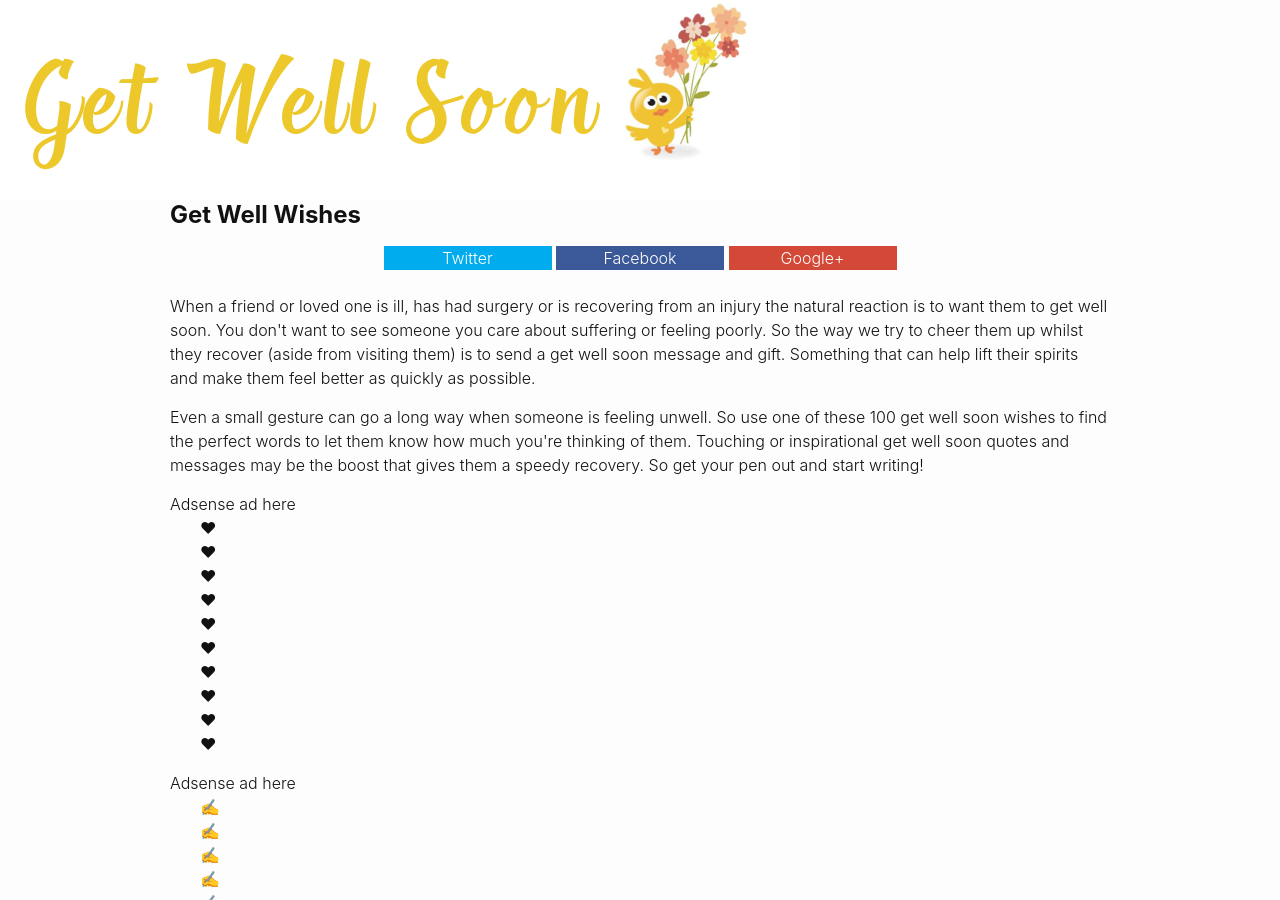
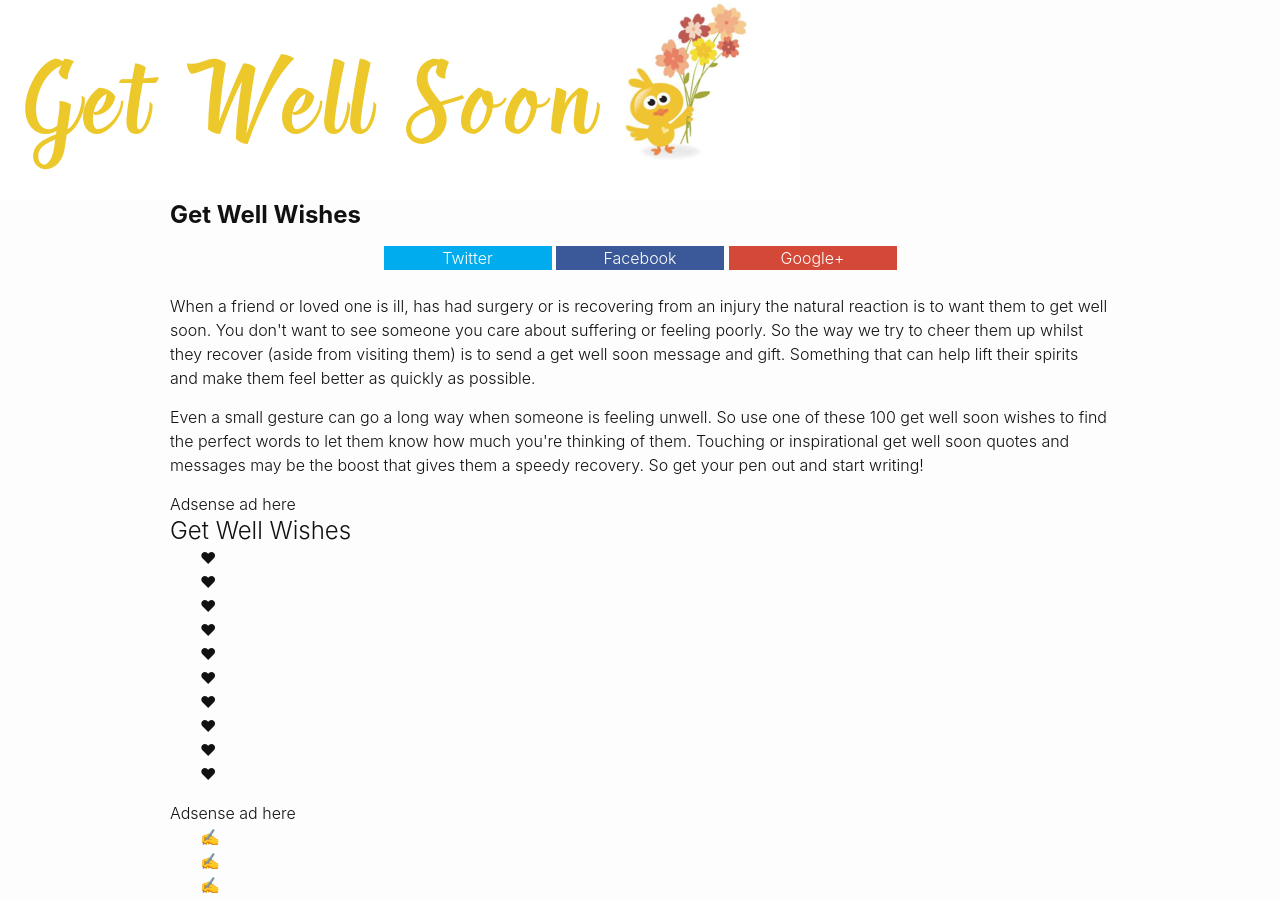
Before and after one commit to andyml123/andyml123.github.io, a Jekyll site: the page index2.html, which Jekyll copies as it is, in a window 1280 px wide and 900 px high. Built offline with Jekyll 4.4.1, drawn with Linux system fonts in a browser that asks for light colours.

Commit message:
Update index2.html

```diff
--- a/index2.html
+++ b/index2.html
@@ -44,6 +44,8 @@ Even a small gesture can go a long way when someone is feeling unwell. So use on
 </p>
 
 Adsense ad here
+
+  <h2>Get Well Wishes</h2>
 
 <ul class="heart">
 <li> </li>
```
